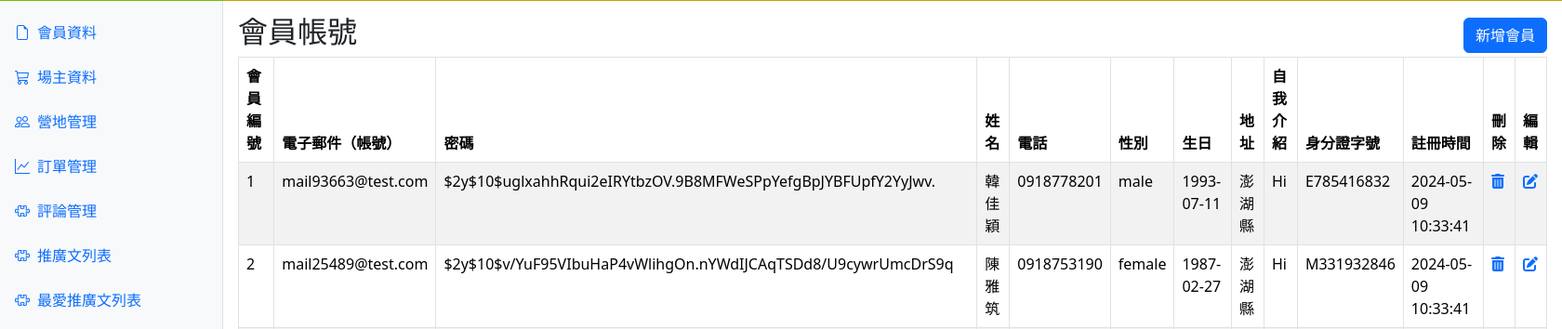
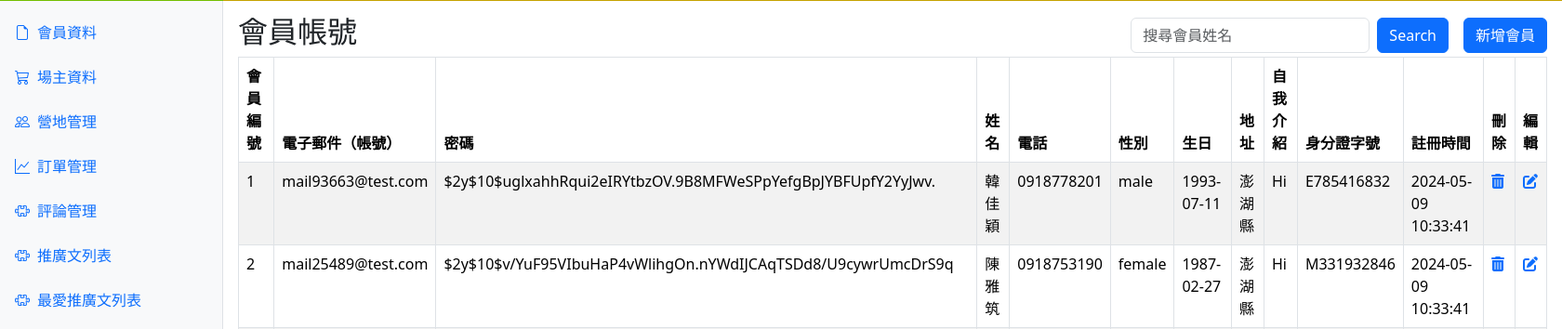
Before and after one commit to leechinghua/midterm-project-customer, a PHP site: page /customers.php in a window 1680 px wide. Shown: the part 57-411 px from the top of the page at 93% size. Run offline with PHP 8.4, Linux system fonts and the light colour scheme; data comes from the database, SQL or seed files in the repository; data that the repository does not hold is empty; some libraries are stand-ins or nearby versions.

Commit message:
新增搜尋欄位

```diff
--- a/customers.php
+++ b/customers.php
@@ -45,8 +45,13 @@ if ($totalRows > 0) {
 
   <div class="d-flex justify-content-between align-items-center">
     <h2>會員帳號</h2>
-    <a href="customers-add.php"><button type="button" class="btn btn-primary">新增會員</button></a>
-
+    <div class="d-flex justify-content-center align-items-center gap-3">
+      <form class="d-flex" role="search" method="get">
+        <input class="form-control me-2" type="search" placeholder="搜尋會員姓名" aria-label="Search" name="search" value="<?= htmlentities($_GET['search'] ?? '') ?>" aria-label="Search">
+        <button class="btn btn-primary" type="submit">Search</button>
+      </form>
+      <a href="customers-add.php"><button type="button" class="btn btn-primary">新增會員</button></a>
+    </div>
   </div>
 
   <table class="table table-bordered table-striped">
@@ -79,7 +84,7 @@ if ($totalRows > 0) {
           <td><?= $r['phone'] ?></td>
           <td><?= $r['gender'] ?></td>
           <td><?= $r['birthday'] ?></td>
-          <td><?= $r['address']?></td>
+          <td><?= $r['address'] ?></td>
           <td><?= $r['introduction'] ?></td>
           <td><?= $r['id_card'] ?></td>
           <td><?= $r['created_at'] ?></td>
@@ -130,12 +135,10 @@ if ($totalRows > 0) {
 
 <?php include __DIR__ . '/parts/scripts.php' ?>
 <script>
-  const deleteOne = id =>{
-    if(confirm(`是否要刪除編號為${id}的會員?`)){
-      location.href =`customers-delete.php?id=${id}`
+  const deleteOne = id => {
+    if (confirm(`是否要刪除編號為${id}的會員?`)) {
+      location.href = `customers-delete.php?id=${id}`
     }
   }
-
-
 </script>
 <?php include __DIR__ . '/parts/html-foot.php' ?>
```
